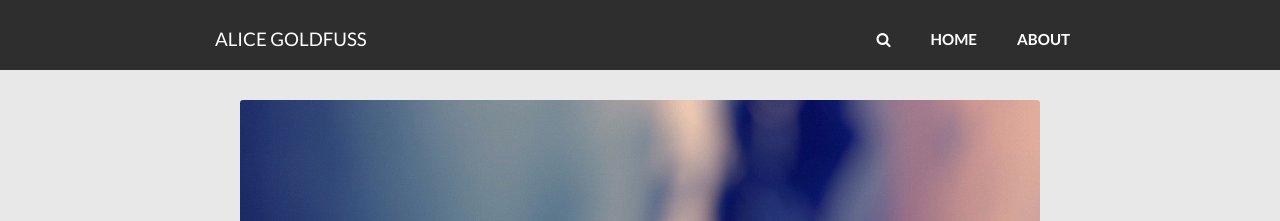
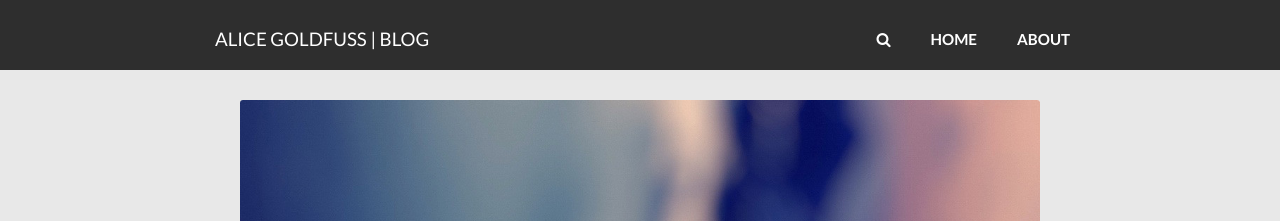
Before and after one commit to alicegoldfuss/blog, a Jekyll site: the page built from index.html, in a window 1280 px wide. Shown: the top 221 px of the page. Built offline with Jekyll 4.4.1, drawn with Linux system fonts in a browser that asks for light colours; nearby versions of some CDN libraries; the list of posts is cut into pages by our own code; comment, search, counter and statistics services are not loaded.

```diff
--- a/_config.yml
+++ b/_config.yml
@@ -1,4 +1,4 @@
-title:            Alice Goldfuss
+title:            Alice Goldfuss | Blog
 description:
 # put your disqus here
 disqus_shortname:
--- a/index.html
+++ b/index.html
@@ -1,7 +1,7 @@
 ---
 layout: post-index
 title: "Alice Goldfuss : Blog"
-description: "Rants"
+description: ""
 tags: [Jekyll, theme, themes, responsive, blog, modern]
 comments: false
 ---
```
